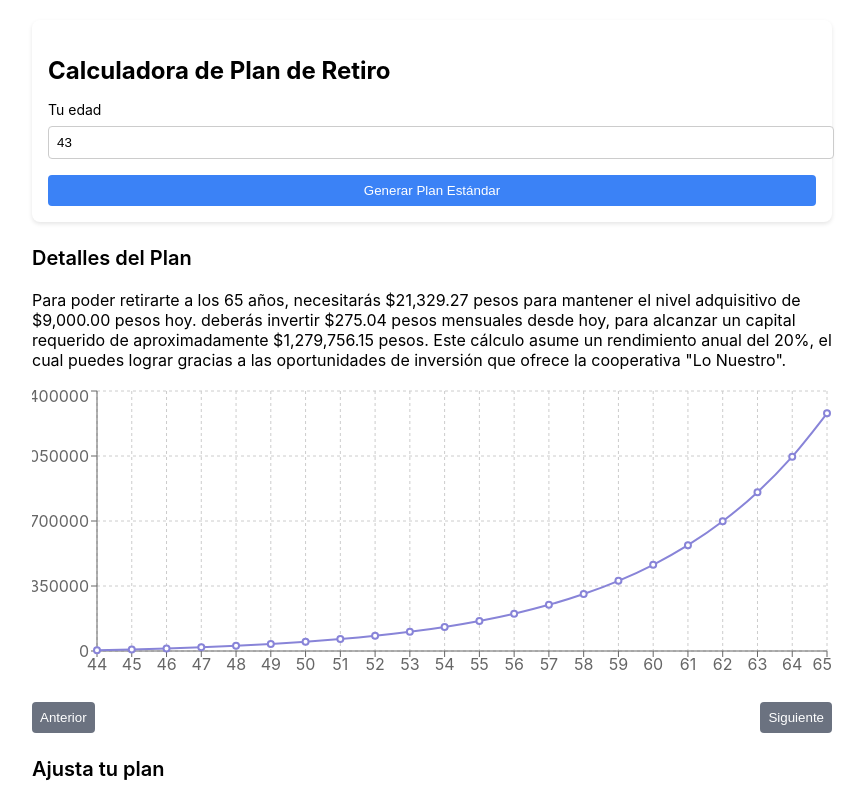
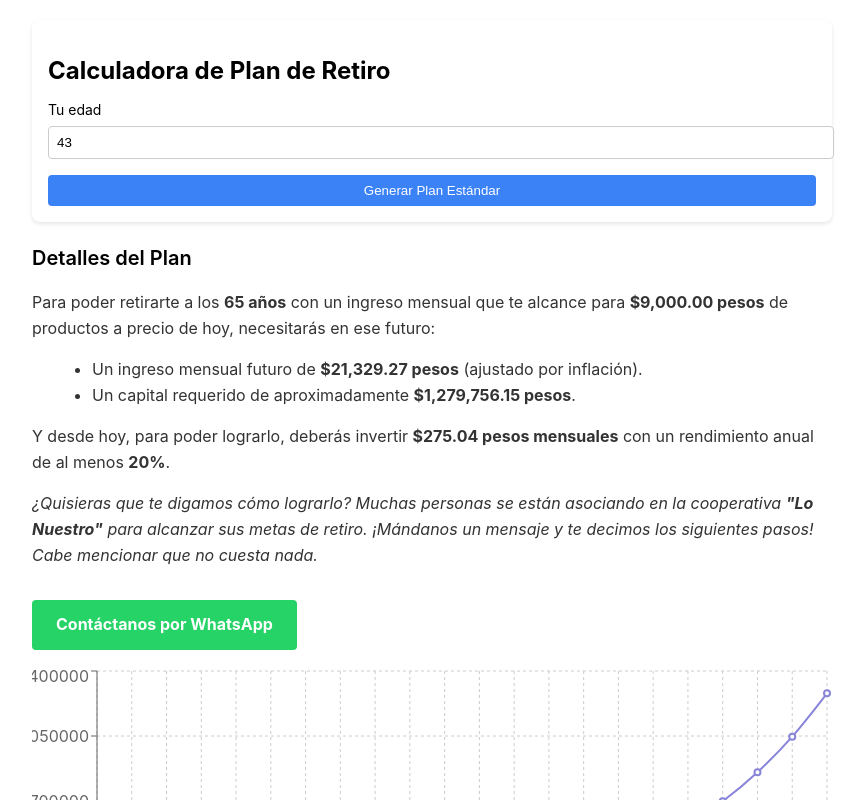
Before and after one commit to Natenun/retirement-calculator, a React (Create React App) app: page / in a window 1280 px wide. Both pictures are taken after a click on the button "Generar Plan Estándar". Shown: the top 800 px of the page, without its empty margins (208-1073 px from the left). Built offline with nearby package versions, Linux system fonts and the light colour scheme.

Commit message:
whatsapp

```diff
--- a/src/RetirementPlanCalculator.js
+++ b/src/RetirementPlanCalculator.js
@@ -42,31 +42,50 @@ const RetirementPlanCalculator = () => {
     monthlyInvestment,
   } = plan;
 
-    let description = `Para poder retirarte a los ${retirementAge} años, `;
-
-    // Explicación del ingreso mensual deseado
-    description += `necesitarás $${formatNumber(futureSalary)} pesos para mantener el nivel adquisitivo de $${formatNumber(desiredIncome)} pesos hoy. `;
-
-    // Explicación de la inversión actual (si es mayor que 0)
-    if (currentInvestment > 0) {
-      description += `Con tu inversión actual de $${formatNumber(currentInvestment)} pesos, `;
-    }
-
-    // Explicación de las inversiones mensuales
-    description += `deberás invertir $${formatNumber(monthlyInvestment)} pesos mensuales desde hoy, `;
-
-    // Explicación del gasto extra cada año (si es mayor que 0)
-    if (extraExpense > 0) {
-      description += `considerando un gasto extra de $${formatNumber(extraExpense)} pesos cada año ajustado por inflación, `;
-    }
-
-    // Explicación del capital requerido
-    description += `para alcanzar un capital requerido de aproximadamente $${formatNumber(requiredCapital)} pesos. `;
-
-    // Explicación del rendimiento y la oportunidad
-    description += `Este cálculo asume un rendimiento anual del 20%, el cual puedes lograr gracias a las oportunidades de inversión que ofrece la cooperativa "Lo Nuestro".`;
-
-    return description;
+  return (
+    <div style={{ fontSize: "16px", color: "#333", lineHeight: "1.6" }}>
+      <p>
+        Para poder retirarte a los <strong>{retirementAge} años</strong> con un ingreso mensual que te alcance para{" "}
+        <strong>${formatNumber(desiredIncome)} pesos</strong> de productos a precio de hoy, necesitarás en ese futuro:
+      </p>
+      <ul style={{ marginTop: "8px", marginLeft: "20px" }}>
+        <li>
+          Un ingreso mensual futuro de{" "}
+          <strong>${formatNumber(futureSalary)} pesos</strong> (ajustado por inflación).
+        </li>
+        <li>
+          Un capital requerido de aproximadamente{" "}
+          <strong>${formatNumber(requiredCapital)} pesos</strong>.
+        </li>
+      </ul>
+      <p style={{ marginTop: "16px" }}>
+        Y desde hoy, para poder lograrlo, deberás invertir{" "}
+        <strong>${formatNumber(monthlyInvestment)} pesos mensuales</strong> con un rendimiento anual de al menos{" "}
+        <strong>20%</strong>.
+      </p>
+      <p style={{ marginTop: "16px", fontStyle: "italic" }}>
+        ¿Quisieras que te digamos cómo lograrlo? Muchas personas se están asociando en la cooperativa{" "}
+        <strong>"Lo Nuestro"</strong> para alcanzar sus metas de retiro. ¡Mándanos un mensaje y te decimos los siguientes pasos! Cabe mencionar que no cuesta nada.
+      </p>
+      <a
+        href="https://wa.me/522481146831?text=Hola,%20quiero%20saber%20más%20sobre%20cómo%20lograr%20mi%20plan%20de%20retiro"
+        target="_blank"
+        rel="noopener noreferrer"
+        style={{
+          display: "inline-block",
+          marginTop: "16px",
+          padding: "12px 24px",
+          background: "#25D366",
+          color: "white",
+          borderRadius: "4px",
+          textDecoration: "none",
+          fontWeight: "bold",
+        }}
+      >
+        Contáctanos por WhatsApp
+      </a>
+    </div>
+  );
 };
 
   const validateInputs = (actualRetirementAge, actualAge) => {
```
Also changed, not shown: package.json (+7 -1 lines), 1 other file (tests, documents, lock files or other folders). Lines whose indentation alone changed are shown as unchanged.
